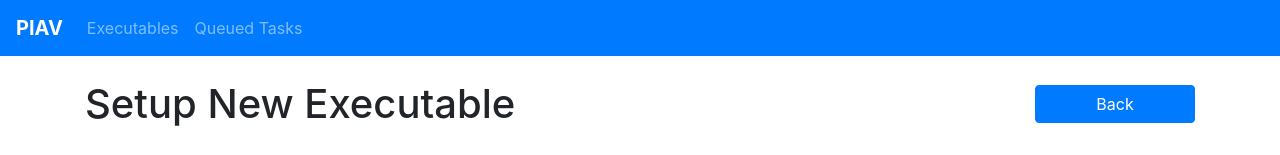
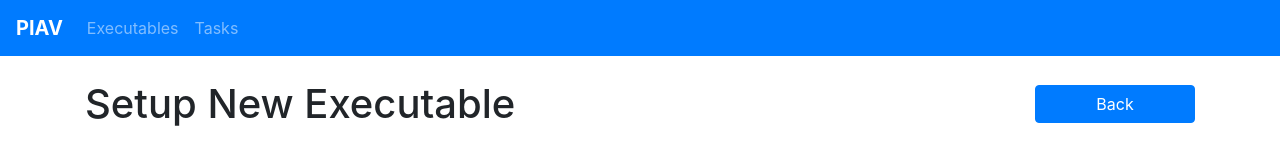
Before and after one commit to TechSupportJosh/piav, a Vue app in the folder piav-portal/: page /setup_exe in a window 1280 px wide. Shown: the top 155 px of the page. Built offline with nearby package versions, Linux system fonts and the light colour scheme.

Commit message:
Rename taskqueue to tasks.

```diff
--- a/piav-portal/src/components/TaskQueue.vue
+++ b/piav-portal/src/components/Tasks.vue
@@ -1,6 +1,6 @@
 <template>
   <div class="container">
-    <h1 class="mb-4">Queued Machines</h1>
+    <h1 class="mb-4">Task Queue</h1>
     <table class="table">
       <thead>
         <tr>
--- a/piav-portal/src/plugins/router.ts
+++ b/piav-portal/src/plugins/router.ts
@@ -1,7 +1,7 @@
 import { createRouter, createWebHistory, RouteRecordRaw } from "vue-router";
 
 import Task from "../components/Task.vue";
-import TaskQueue from "../components/TaskQueue.vue";
+import Tasks from "../components/Tasks.vue";
 import Executable from "../components/Executable.vue";
 import SetupExecutable from "../components/SetupExecutable.vue";
 
@@ -19,9 +19,9 @@ const routes: RouteRecordRaw[] = [
   },
   {
     path: "/",
-    component: TaskQueue,
+    component: Tasks,
     meta: {
-      navigationLabel: "Queued Tasks",
+      navigationLabel: "Tasks",
     },
   },
   {
```
